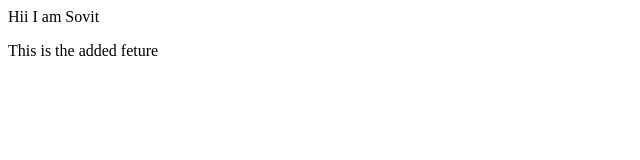
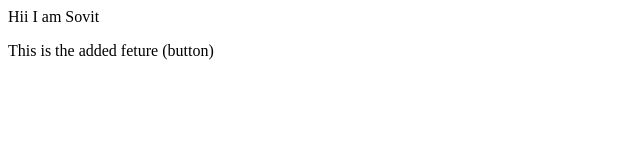
Before and after one commit to Gupteswar-Achary/Cognifyz, a plain HTML site: page index.html in a window 1280 px wide. Shown: the full height of the page, 0-640 px from the left. Drawn offline with Linux system fonts and the light colour scheme.

```diff
--- a/index.html
+++ b/index.html
@@ -1,2 +1,2 @@
 <p>Hii I am Sovit</p>
-<p>This is the added feture</p>
+<p>This is the added feture (button)</p>
```
